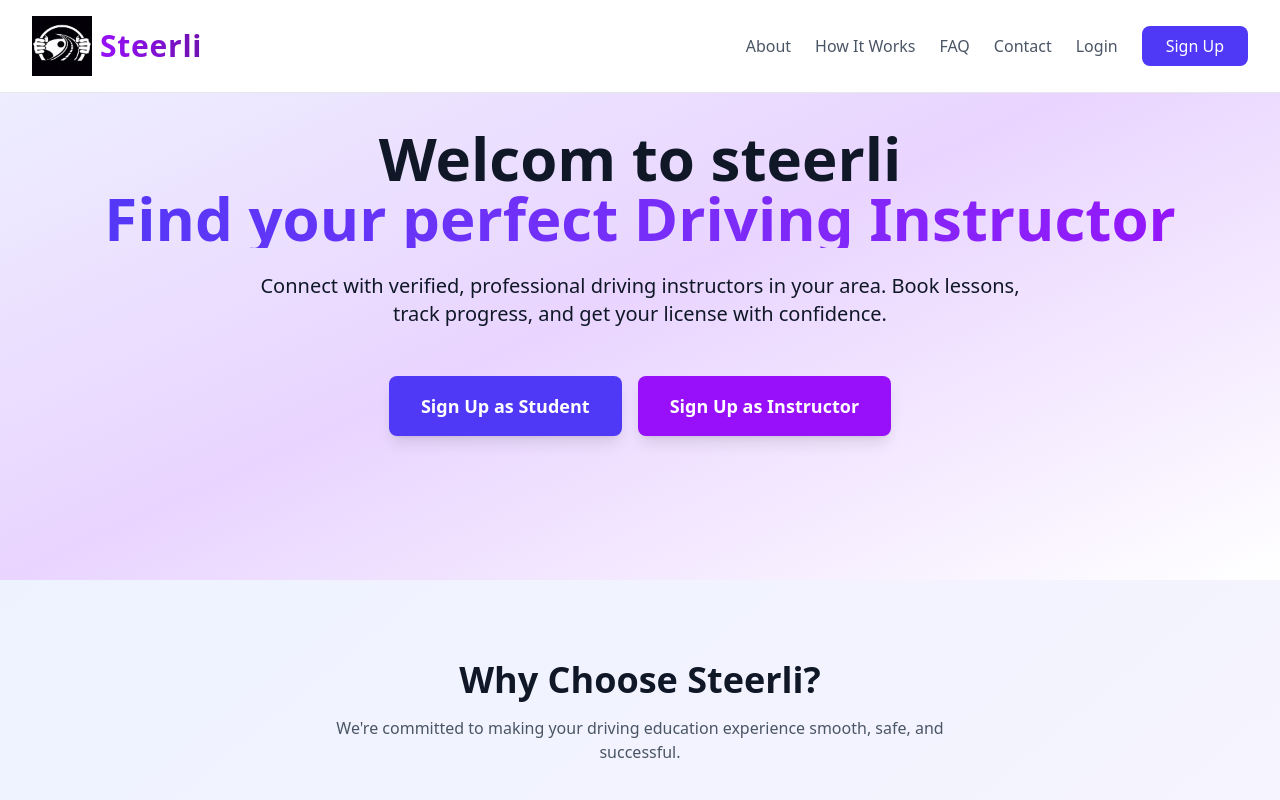
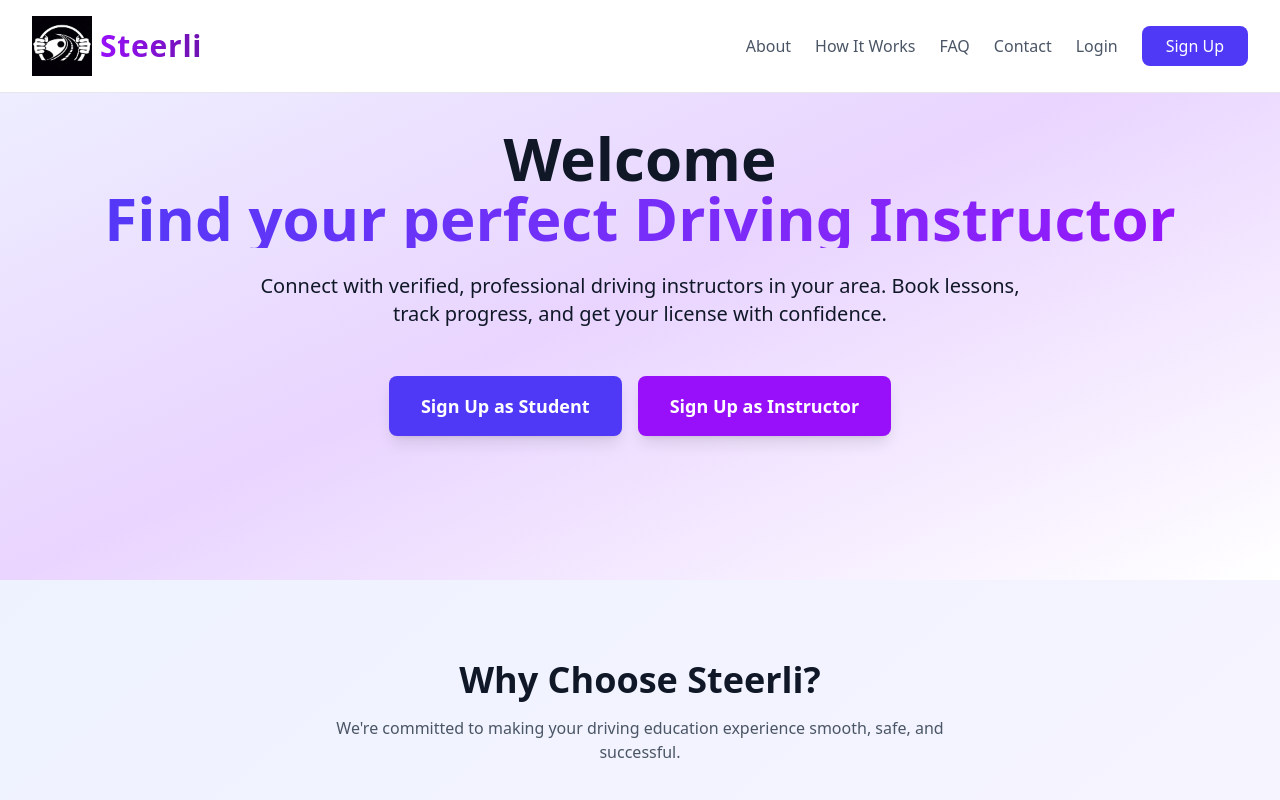
Before and after one commit to Yohannes-Shimbahri/steerli, a React (Vite) app: page / in a window 1280 px wide. Shown: the top 800 px of the page. Built offline with nearby package versions, Linux system fonts and the light colour scheme; no server answers.

Commit message:
updated spelling

```diff
--- a/src/pages/HomePage.jsx
+++ b/src/pages/HomePage.jsx
@@ -100,7 +100,7 @@ export default function HomePage() {
       <section className="pt-24 sm:pt-32 pb-12 sm:pb-20 px-4 sm:px-6 lg:px-8 bg-gradient-to-br from-indigo-50 via-purple-200 to-white animate-fadeIn">
         <div className="max-w-7xl mx-auto text-center">
           <h1 className="text-3xl sm:text-5xl lg:text-6xl font-bold text-gray-900 mb-4 sm:mb-6 animate-slideUp">
-            Welcom to steerli
+            Welcome
             <span className="block text-transparent bg-clip-text bg-gradient-to-r from-indigo-600 to-purple-600">
              Find your perfect Driving Instructor
             </span>
```
